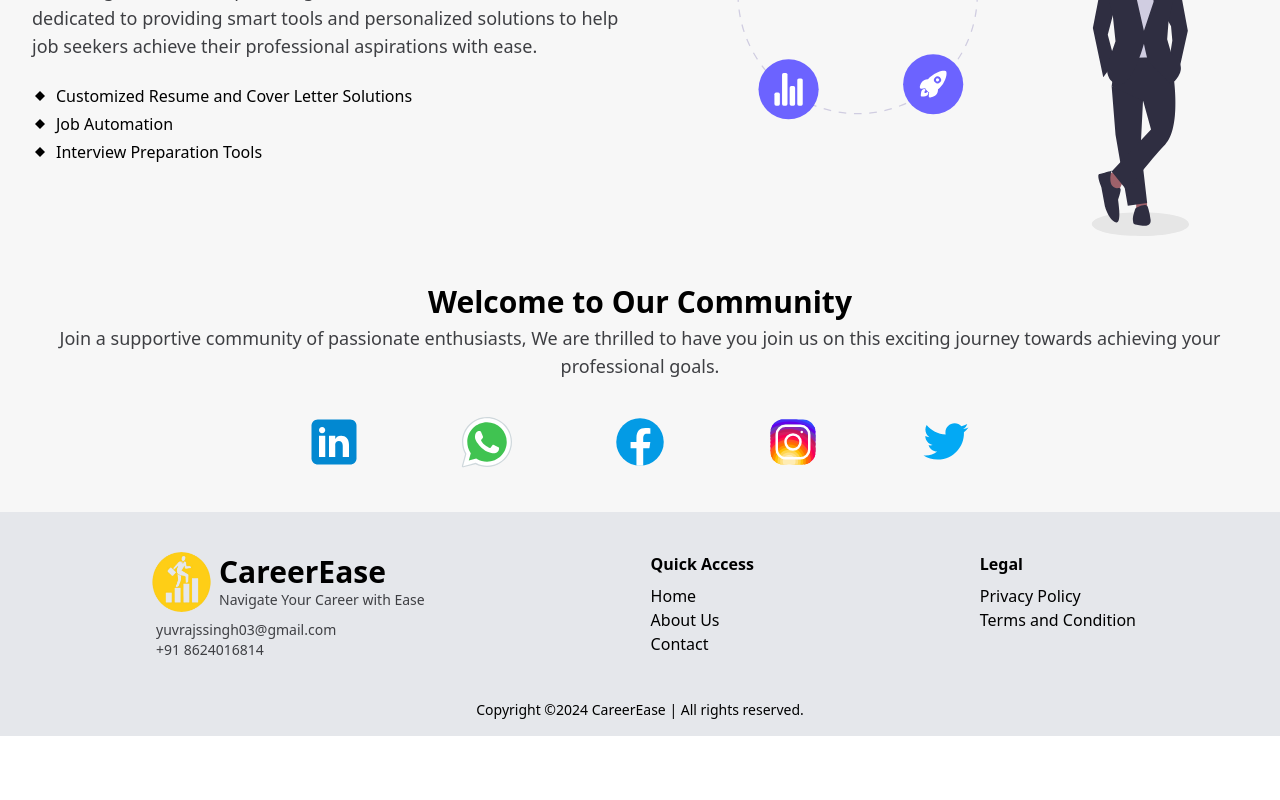
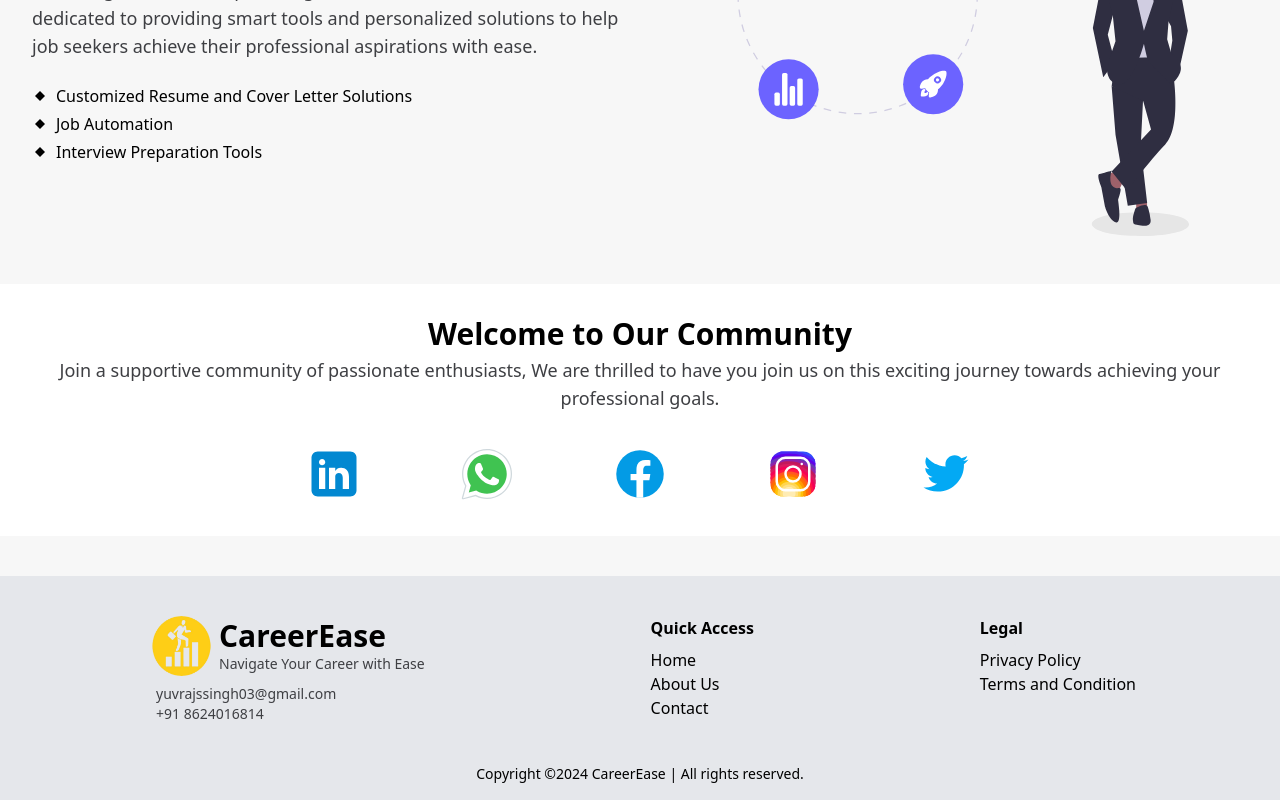
Before and after one commit to Yuvraj210103/CareerEase, a React (Vite) app: page / in a window 1280 px wide. Shown: the part 2331-3131 px from the top of the page. Before the commit the page ends 3067 px from the top, so only its background shows below. Built offline with nearby package versions, Linux system fonts and the light colour scheme.

Commit message:
fix: bg color

```diff
--- a/src/component/home/OurCommunity.tsx
+++ b/src/component/home/OurCommunity.tsx
@@ -2,7 +2,7 @@ import { ConstSocialMediaLinks } from "../constants/ConstSocialMediaLinks";
 
 const OurCommunity = () => {
   return (
-    <div className="mt-12 flex flex-col items-center justify-center gap-8 px-8">
+    <div className="mt-12 flex flex-col items-center justify-center gap-8 px-8 bg-surface py-8">
       <div className="flex flex-col items-center justify-center gap-1">
         <div className="font-bold text-3xl">Welcome to Our Community</div>
         <div className="text-center font-medium text-lg text-textSecondary">
```
